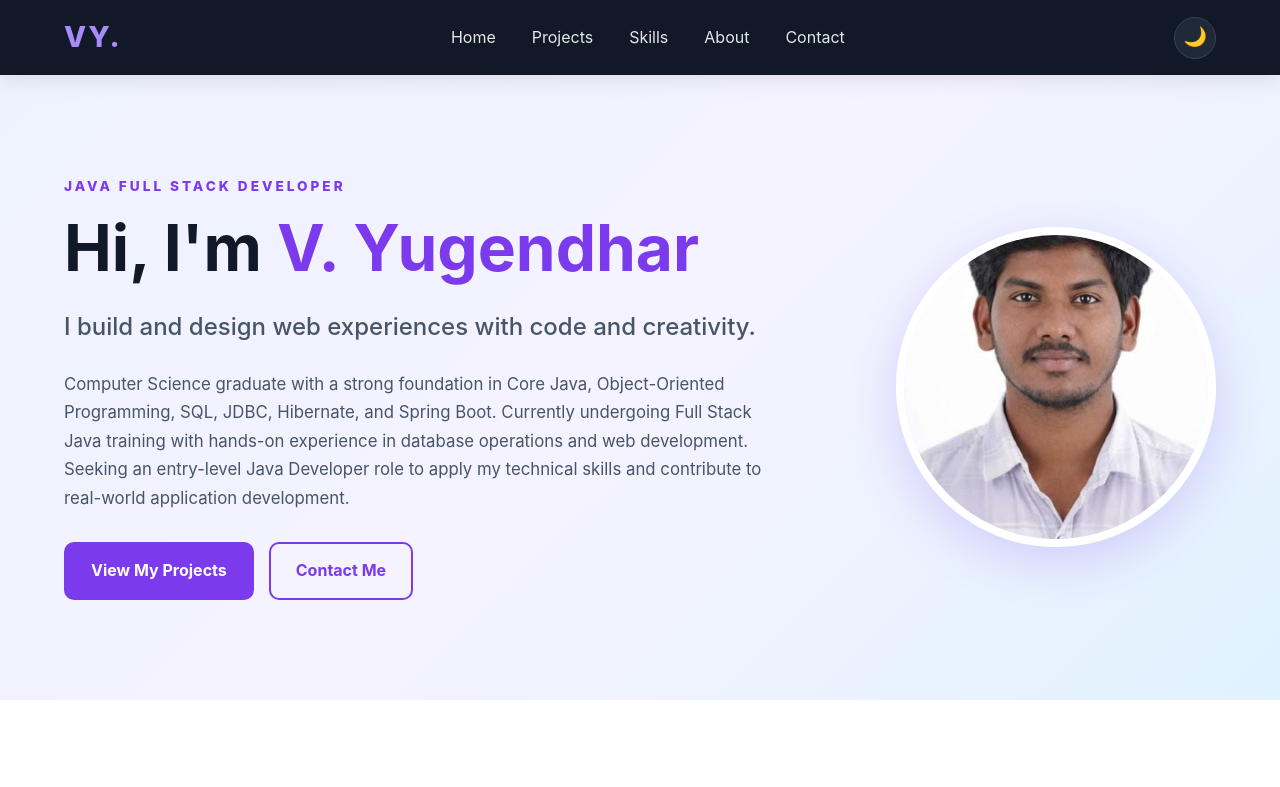
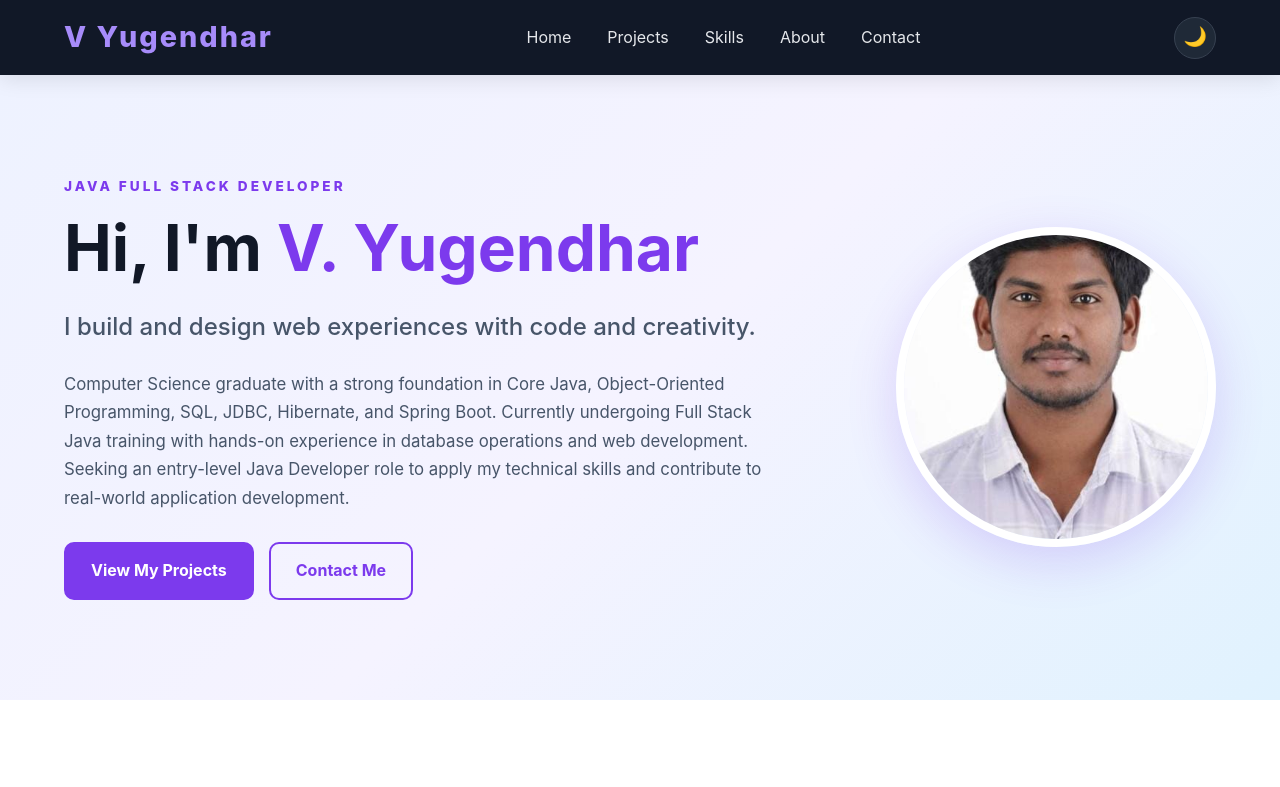
Before and after one commit to Yugendhar18/portfolio, a plain HTML site: page index.html in a window 1280 px wide. Shown: the top 787 px of the page. Drawn offline with Linux system fonts and the light colour scheme.

Commit message:
Update index.html

```diff
--- a/index.html
+++ b/index.html
@@ -25,7 +25,7 @@
 
         <div class="header-content">
 
-            <a href="#home" class="logo">VY.</a>
+            <a href="#home" class="logo">V Yugendhar</a>
 
             <!-- Navigation -->
             <nav class="navbar" id="navbar">
```
